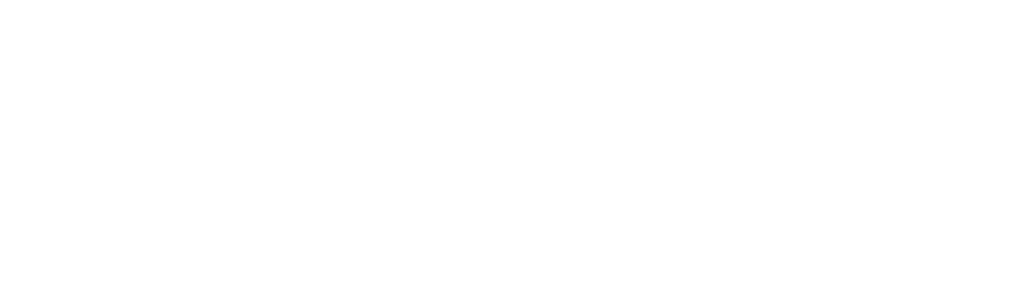
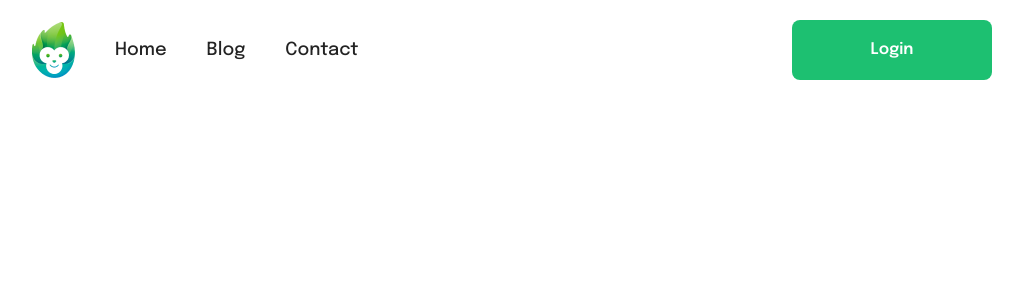
Before and after one commit to dvhoang10/project-blogging, a React (Create React App) app: page / in a window 1280 px wide. Before the commit this address had no page. Shown: the top 300 px of the page, without its empty margins (128-1151 px from the left). Built offline with nearby package versions, Linux system fonts and the light colour scheme.

Commit message:
add component Header

```diff
--- a/src/App.js
+++ b/src/App.js
@@ -1,5 +1,6 @@
 import React, { Suspense } from "react";
 import { Route, Routes } from "react-router-dom";
+const HomePage = React.lazy(() => import("pages/HomePage"));
 const SignUpPage = React.lazy(() => import("pages/SignUpPage"));
 const SignInPage = React.lazy(() => import("pages/SignInPage"));
 
@@ -8,6 +9,7 @@
     <div>
       <Suspense>
         <Routes>
+          <Route path="/" element={<HomePage></HomePage>}></Route>
           <Route path="/register" element={<SignUpPage></SignUpPage>}></Route>
           <Route path="/login" element={<SignInPage></SignInPage>}></Route>
         </Routes>
--- a/src/components/button/Button.js
+++ b/src/components/button/Button.js
@@ -4,6 +4,7 @@
 import { withErrorBoundary } from "react-error-boundary";
 import ErrorComponent from "components/common/ErrorComponent";
 import { LoadingSpinner } from "components/loading";
+import { Link } from "react-router-dom";
 
 const Button = ({
   type = "submit",
@@ -14,15 +15,25 @@
   ...rest
 }) => {
   let defaultClassName =
-    "flex items-center justify-center min-h-[66px] font-semibold text-base rounded-lg";
+    "flex items-center justify-center h-[60px] font-semibold text-base rounded-lg text-white";
   switch (kind) {
     case "primary":
-      defaultClassName += " bg-btPrimary text-white";
+      defaultClassName += " bg-btPrimary";
+      break;
+    case "secondary":
+      defaultClassName += " bg-primary";
       break;
     default:
       break;
   }
   const child = !!isLoading ? <LoadingSpinner></LoadingSpinner> : children;
+  if (rest.to) {
+    return (
+      <Link to={rest.to} className={classNames(defaultClassName, className)}>
+        {child}
+      </Link>
+    );
+  }
   return (
     <button
       type={type}
@@ -39,7 +50,7 @@
 };
 
 Button.prototype = {
-  type: PropTypes.string,
+  type: PropTypes.oneOf(["button", "submit"]),
   className: PropTypes.string,
   children: PropTypes.node,
   kind: PropTypes.oneOf(["primary", "secondary"]),
--- /dev/null
+++ b/src/components/layout/Header.js
@@ -0,0 +1,53 @@
+import Button from "components/button/Button";
+import React from "react";
+import { Link, NavLink } from "react-router-dom";
+
+const menuLinks = [
+  {
+    url: "/",
+    title: "Home",
+  },
+  {
+    url: "/blog",
+    title: "Blog",
+  },
+  {
+    url: "/contact",
+    title: "Contact",
+  },
+];
+
+const Header = () => {
+  return (
+    <div className="py-5">
+      <div className="layout-container">
+        <div className="flex items-center justify-between">
+          <div className="flex gap-x-10">
+            <Link to="/">
+              <img srcSet="./logo-header.png" alt="logo" />
+            </Link>
+            <ul className="flex items-center text-lg font-medium list-none gap-x-10">
+              {menuLinks.map((item) => (
+                <li key={item.title}>
+                  <NavLink to={item.url} className="menu-link">
+                    {item.title}
+                  </NavLink>
+                </li>
+              ))}
+            </ul>
+          </div>
+          <Button
+            type="button"
+            to="/login"
+            kind="secondary"
+            className="w-full max-w-[200px]"
+          >
+            Login
+          </Button>
+        </div>
+      </div>
+    </div>
+  );
+};
+
+export default Header;
--- /dev/null
+++ b/src/layouts/Layout.js
@@ -0,0 +1,12 @@
+import Header from "components/layout/Header";
+import React from "react";
+
+const Layout = () => {
+  return (
+    <div>
+      <Header></Header>
+    </div>
+  );
+};
+
+export default Layout;
--- /dev/null
+++ b/src/pages/HomePage.js
@@ -0,0 +1,12 @@
+import Layout from "layouts/Layout";
+import React from "react";
+
+const HomePage = () => {
+  return (
+    <div>
+      <Layout></Layout>
+    </div>
+  );
+};
+
+export default HomePage;
```
Also changed, not shown: public/logo-header.png (added).
